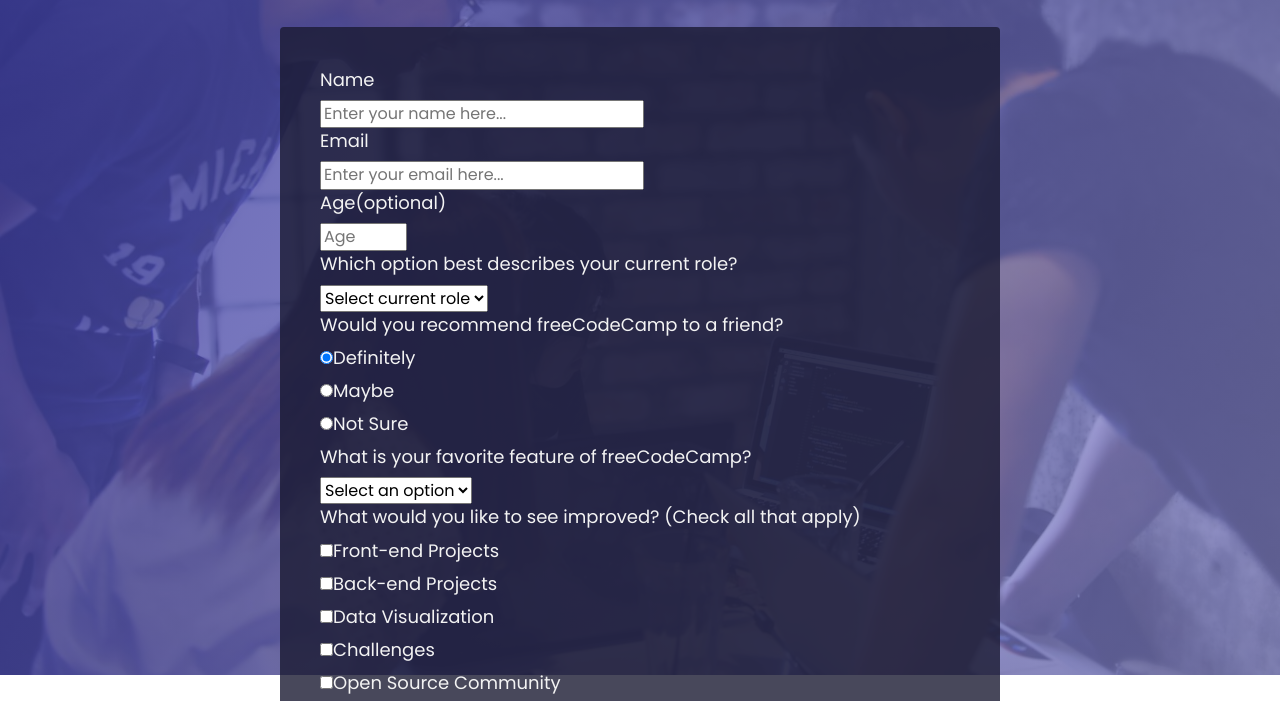
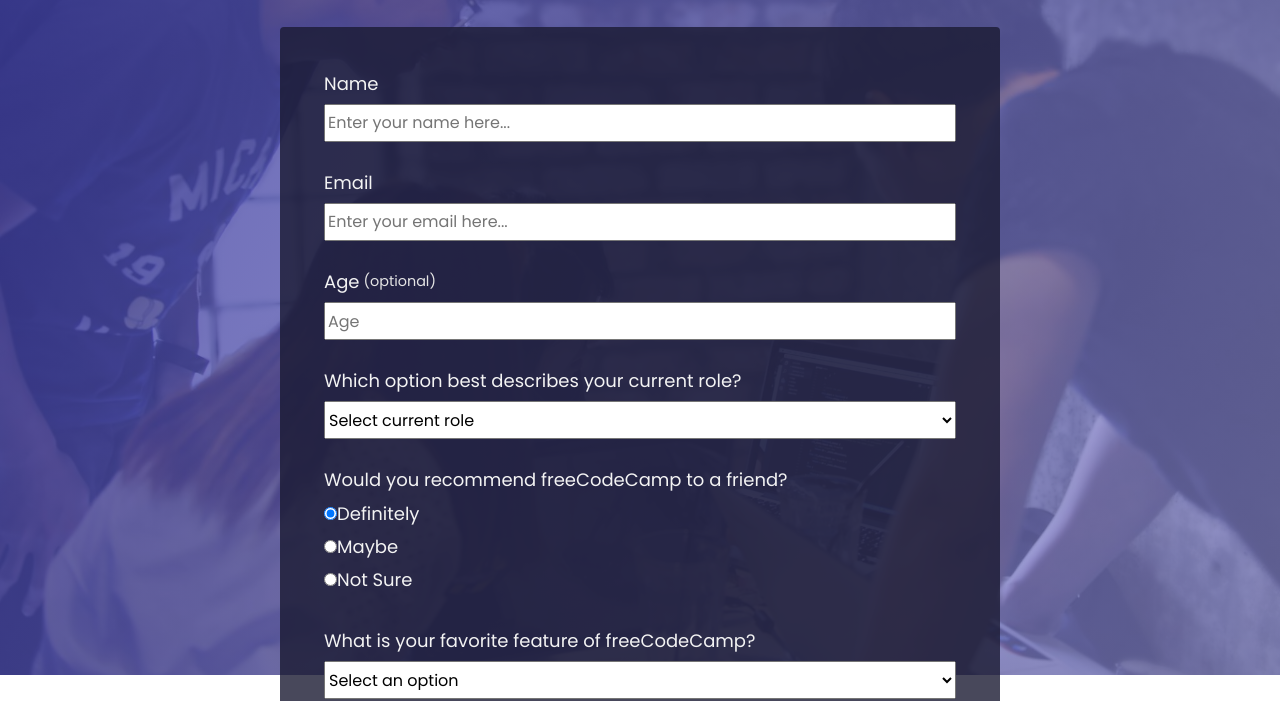
Before and after one commit to syjem/Survey-Form, a plain HTML site: page copy.html in a window 1280 px wide. Shown: the part 125-826 px from the top of the page. Drawn offline with Linux system fonts and the light colour scheme; files whose address does not match are found by name.

Commit message:
Input class styled

```diff
--- a/css/copy.css
+++ b/css/copy.css
@@ -68,8 +68,17 @@ form{
     }
 }
 
+.form-group {
+  margin: 0 auto 1.25rem auto;
+  padding: 0.25rem;
+}
 
+.form-control {
+  display: block;
+  width: 100%;
+  height: 2.375rem;
 
+}
 
 h1{
     line-height: 1.2;
@@ -96,7 +105,9 @@ h1, p {
 }
 
 .clue {
-
+  margin-left: 0.25rem;
+  font-size: 0.9rem;
+  color: #e4e4e4;
 }
 
 label {
```
